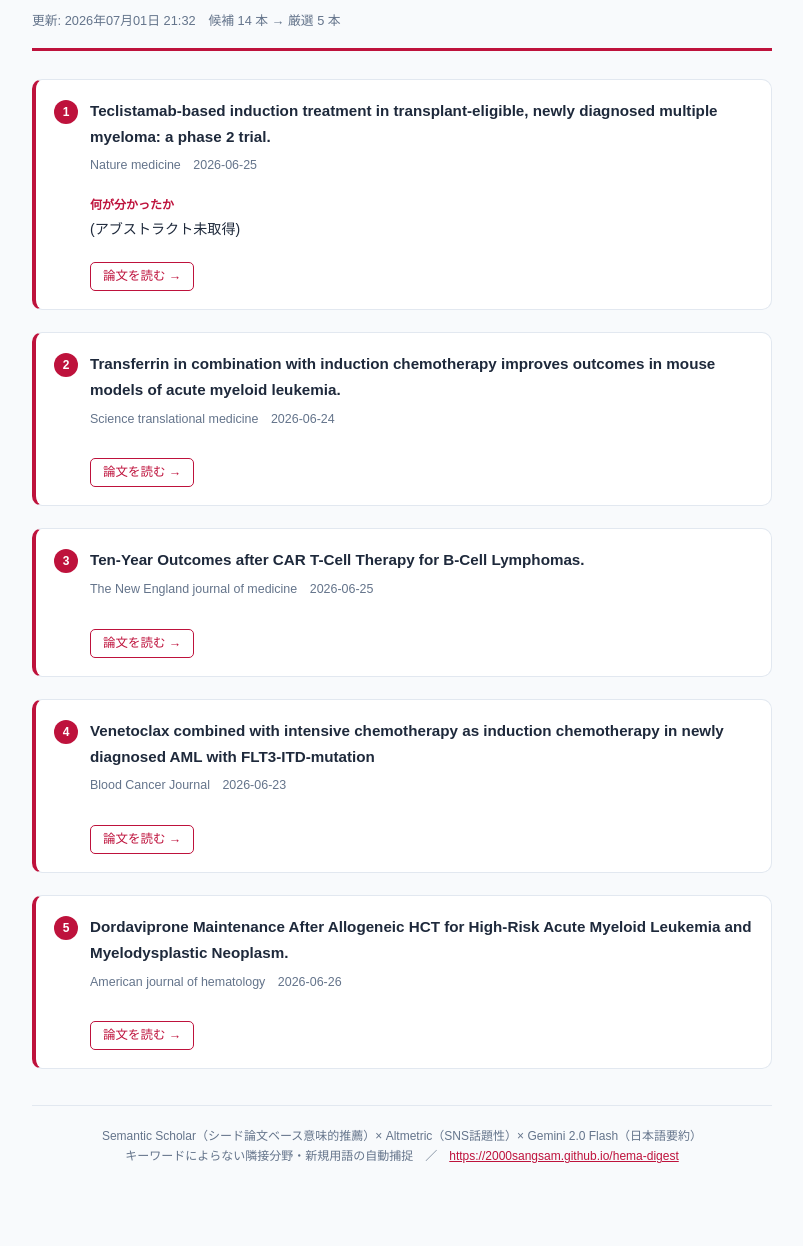
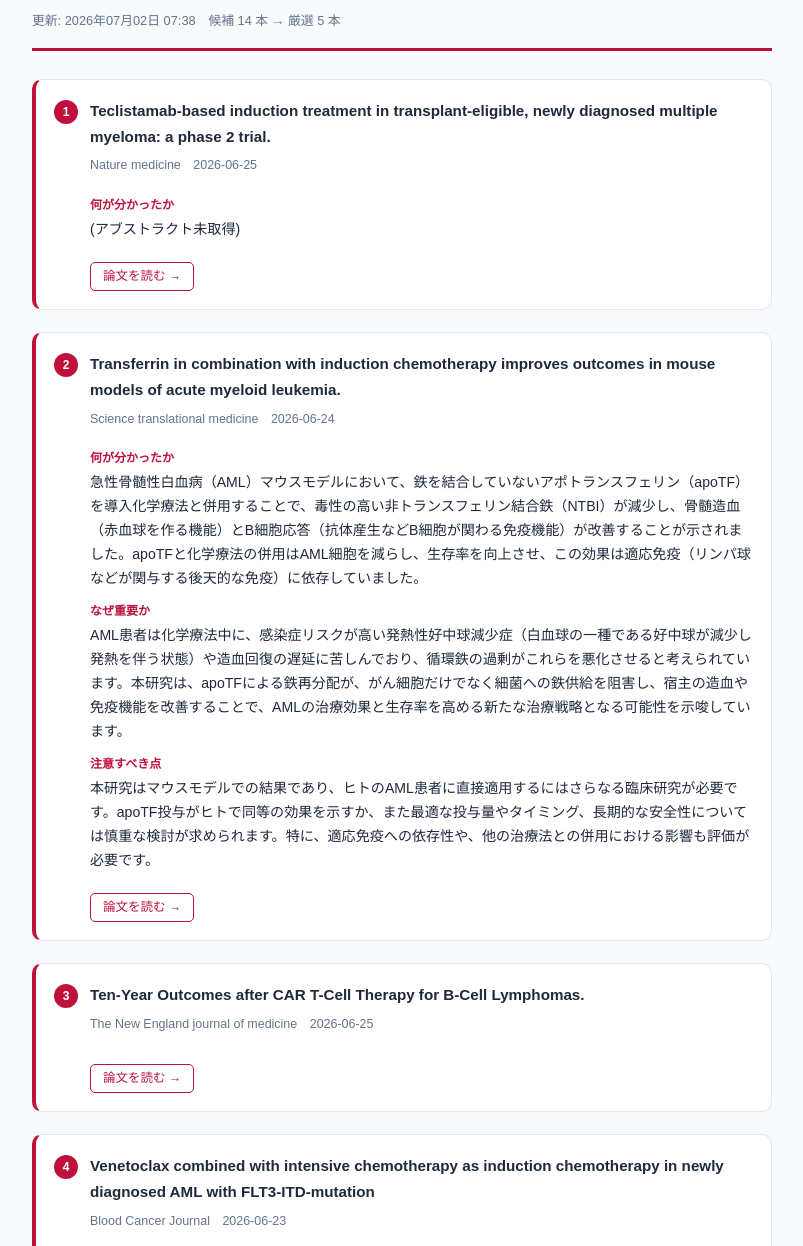
Before and after one commit to 2000sangsam/hema-digest, a plain HTML site: page index.html in a window 1280 px wide. Shown: the part 54-1300 px from the top of the page, without its empty margins (238-1041 px from the left). Before the commit the page ends 1245 px from the top, so only its background shows below. Drawn offline with Linux system fonts and the light colour scheme.

Commit message:
週次更新 2026-07-01

```diff
--- a/index.html
+++ b/index.html
@@ -35,13 +35,22 @@ footer{text-align:center;font-size:0.75em;color:var(--sub);margin-top:36px;paddi
 <div class="wrap">
 <header>
 <h1>🩸 血液内科・基礎研究 週次論文ダイジェスト</h1>
-<div class="meta-bar">更新: 2026年07月01日 21:32　候補 14 本 → 厳選 5 本</div>
+<div class="meta-bar">更新: 2026年07月02日 07:38　候補 14 本 → 厳選 5 本</div>
 </header>
 <div class="card"><div class="card-header"><span class="rank">1</span><div class="title">Teclistamab-based induction treatment in transplant-eligible, newly diagnosed multiple myeloma: a phase 2 trial.</div></div><div class="meta">Nature medicine　2026-06-25</div><div class="badges"></div><div class="section"><div class="label">何が分かったか</div><div class="body">(アブストラクト未取得)</div></div><a class="doi" href="https://doi.org/10.1038/s41591-026-04471-x" target="_blank">論文を読む →</a></div>
-<div class="card"><div class="card-header"><span class="rank">2</span><div class="title">Transferrin in combination with induction chemotherapy improves outcomes in mouse models of acute myeloid leukemia.</div></div><div class="meta">Science translational medicine　2026-06-24</div><div class="badges"></div><a class="doi" href="https://doi.org/10.1126/scitranslmed.adu0167" target="_blank">論文を読む →</a></div>
+<div class="card"><div class="card-header"><span class="rank">2</span><div class="title">Transferrin in combination with induction chemotherapy improves outcomes in mouse models of acute myeloid leukemia.</div></div><div class="meta">Science translational medicine　2026-06-24</div><div class="badges"></div><div class="section"><div class="label">何が分かったか</div><div class="body">急性骨髄性白血病（AML）マウスモデルにおいて、鉄を結合していないアポトランスフェリン（apoTF）を導入化学療法と併用することで、毒性の高い非トランスフェリン結合鉄（NTBI）が減少し、骨髄造血（赤血球を作る機能）とB細胞応答（抗体産生などB細胞が関わる免疫機能）が改善することが示されました。apoTFと化学療法の併用はAML細胞を減らし、生存率を向上させ、この効果は適応免疫（リンパ球などが関与する後天的な免疫）に依存していました。</div></div><div class="section"><div class="label">なぜ重要か</div><div class="body">AML患者は化学療法中に、感染症リスクが高い発熱性好中球減少症（白血球の一種である好中球が減少し発熱を伴う状態）や造血回復の遅延に苦しんでおり、循環鉄の過剰がこれらを悪化させると考えられています。本研究は、apoTFによる鉄再分配が、がん細胞だけでなく細菌への鉄供給を阻害し、宿主の造血や免疫機能を改善することで、AMLの治療効果と生存率を高める新たな治療戦略となる可能性を示唆しています。</div></div><div class="section"><div class="label">注意すべき点</div><div class="body">本研究はマウスモデルでの結果であり、ヒトのAML患者に直接適用するにはさらなる臨床研究が必要です。apoTF投与がヒトで同等の効果を示すか、また最適な投与量やタイミング、長期的な安全性については慎重な検討が求められます。特に、適応免疫への依存性や、他の治療法との併用における影響も評価が必要です。</div></div><a class="doi" href="https://doi.org/10.1126/scitranslmed.adu0167" target="_blank">論文を読む →</a></div>
 <div class="card"><div class="card-header"><span class="rank">3</span><div class="title">Ten-Year Outcomes after CAR T-Cell Therapy for B-Cell Lymphomas.</div></div><div class="meta">The New England journal of medicine　2026-06-25</div><div class="badges"></div><a class="doi" href="https://doi.org/10.1056/NEJMoa2518035" target="_blank">論文を読む →</a></div>
 <div class="card"><div class="card-header"><span class="rank">4</span><div class="title">Venetoclax combined with intensive chemotherapy as induction chemotherapy in newly diagnosed AML with FLT3-ITD-mutation</div></div><div class="meta">Blood Cancer Journal　2026-06-23</div><div class="badges"></div><a class="doi" href="https://doi.org/10.1038/s41408-026-01558-z" target="_blank">論文を読む →</a></div>
-<div class="card"><div class="card-header"><span class="rank">5</span><div class="title">Dordaviprone Maintenance After Allogeneic HCT for High-Risk Acute Myeloid Leukemia and Myelodysplastic Neoplasm.</div></div><div class="meta">American journal of hematology　2026-06-26</div><div class="badges"></div><a class="doi" href="https://doi.org/10.1002/ajh.70428" target="_blank">論文を読む →</a></div>
+<div class="card"><div class="card-header"><span class="rank">5</span><div class="title">Dordaviprone Maintenance After Allogeneic HCT for High-Risk Acute Myeloid Leukemia and Myelodysplastic Neoplasm.</div></div><div class="meta">American journal of hematology　2026-06-26</div><div class="badges"></div><div class="section"><div class="label">何が分かったか</div><div class="body">**
+同種造血幹細胞移植（HCT）後の高リスク急性骨髄性白血病（AML）および骨髄異形成症候群（MDS）患者を対象としたdordaviprone（新規イミプリドン系薬剤）維持療法の第I相試験において、用量制限毒性（DLTs）や移植片不全は認められず、重篤な血球減少（cytopenias：貧血、好中球減少、血小板減少）も低率でした。グレード3-4の急性移植片対宿主病（GVHD）の発生率も5%と低く、全体として良好な安全性が確認されました。この高リスク患者集団において、2年時点での無再発生存率（RFS）60%、全生存率（OS）70%と有望な治療成績が示唆されました。
+
+**</div></div><div class="section"><div class="label">なぜ重要か</div><div class="body">**
+高リスクのAMLおよびMDS患者では、同種HCT後も再発リスクが高く、有効かつ安全な移植後維持療法の開発は重要な課題です。Dordaviproneは、TP53変異や複雑核型といった難治性因子を持つ白血病細胞や白血病幹細胞に特異的に作用し、正常な骨髄細胞を温存するというユニークな作用機序を持っています。本研究は、この新規薬剤が移植後の高リスク患者において、安全性と有効性を示唆する初めてのデータであり、今後の治療選択肢を広げる可能性を秘めています。
+
+**</div></div><div class="section"><div class="label">注意すべき点</div><div class="body">**
+本研究は、少数の患者（n=20）を対象とした第I相試験であり、主に安全性と用量設定を評価する目的であったため、有効性に関するデータは探索的なものとして解釈する必要があります。高リスク患者集団ではありますが、特定の遺伝子変異（例：TP53変異）を持つ患者のサブグループ解析や、より大規模な第II相以降の臨床試験での検証が必須です。また、長期的な副作用や、他の免疫抑制剤との相互作用など、さらなる詳細な評価が求められます。
+
+**</div></div><a class="doi" href="https://doi.org/10.1002/ajh.70428" target="_blank">論文を読む →</a></div>
 <footer>
 Semantic Scholar（シード論文ベース意味的推薦）× Altmetric（SNS話題性）× Gemini 2.0 Flash（日本語要約）<br>
 キーワードによらない隣接分野・新規用語の自動捕捉　／　<a href="https://2000sangsam.github.io/hema-digest" style="color:var(--accent);">https://2000sangsam.github.io/hema-digest</a>
```
